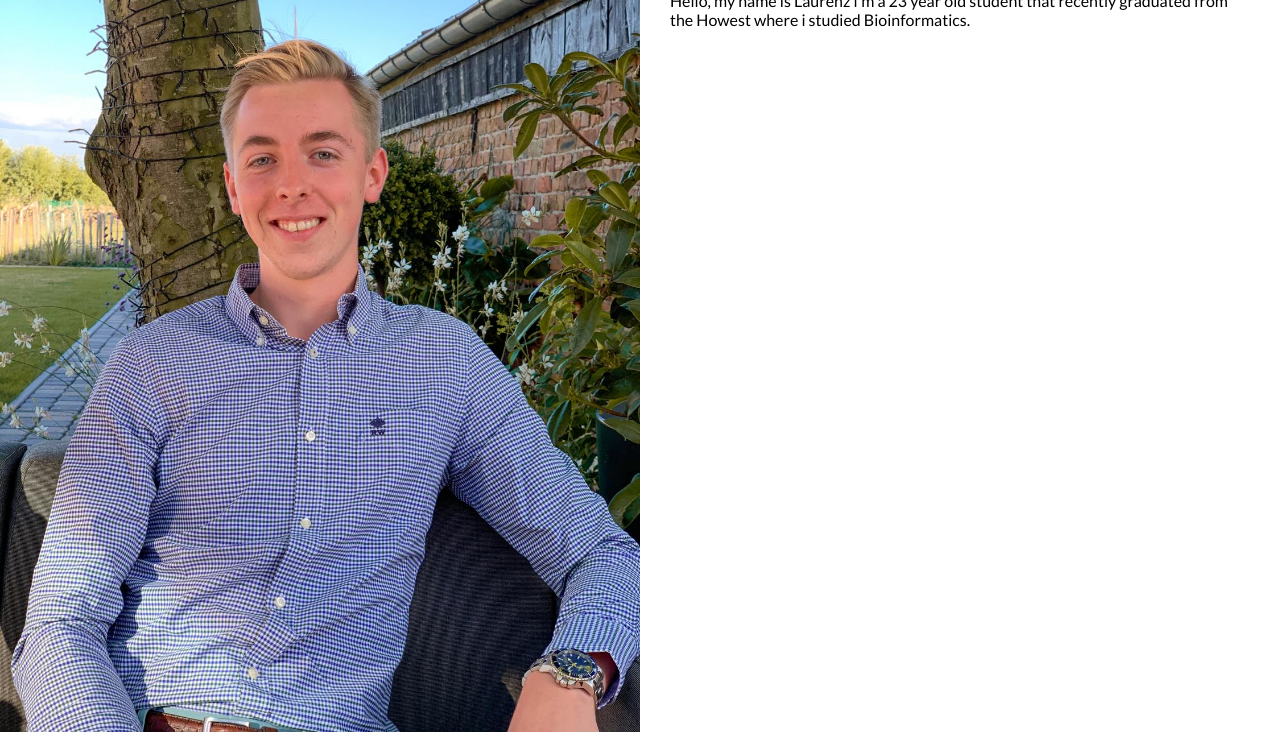
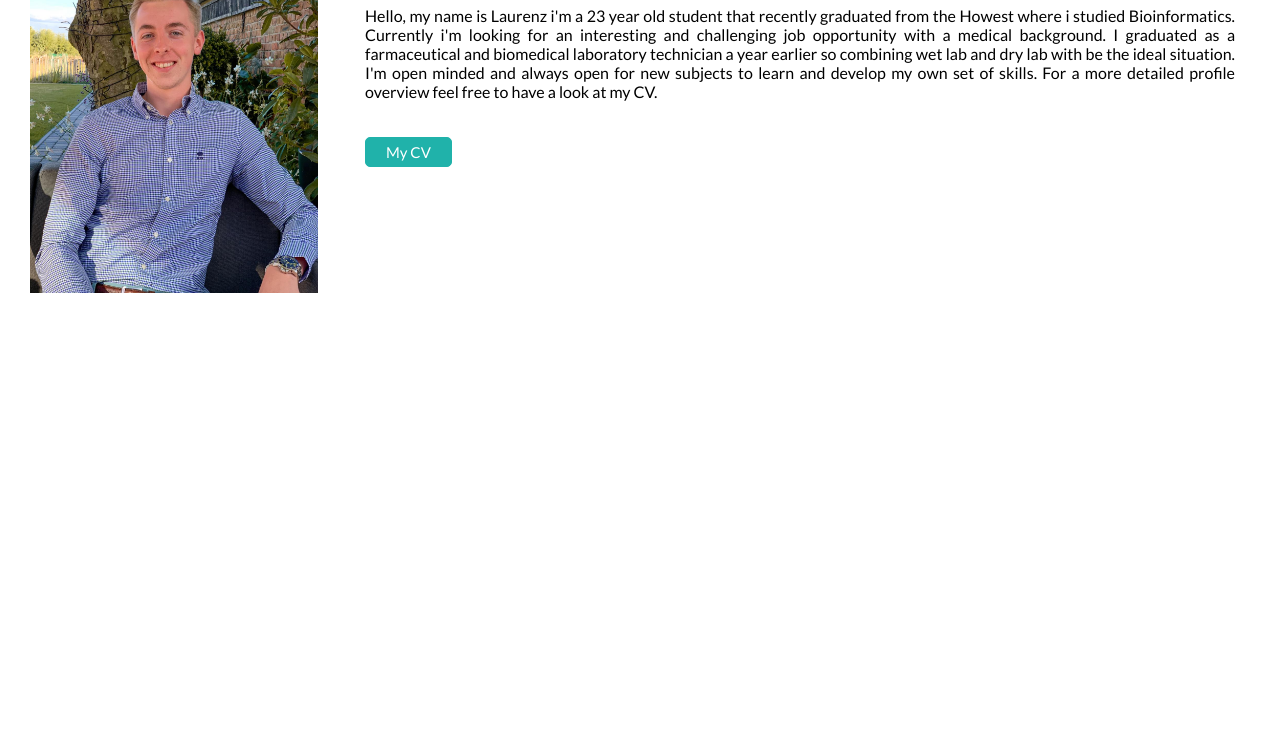
Before and after one commit to LaurenzQuintensBIT/LaurenzQuintensBIT.github.io, a plain HTML site: page about.html in a window 1280 px wide. Shown: the part 220-955 px from the top of the page. After the commit the page ends 800 px from the top, so only its background shows below. Drawn offline with Linux system fonts and the light colour scheme.

Commit message:
Some more changes

```diff
--- a/about.html
+++ b/about.html
@@ -33,7 +33,14 @@
                 </div>
                 <div class="profile-content-wrapper">
                     <h1> WHO AM I? </h1>
-                    <p> Hello, my name is Laurenz i'm a 23 year old student that recently graduated from the Howest where i studied Bioinformatics. </p>
+                    <p>
+                        Hello, my name is Laurenz i'm a 23 year old student that recently graduated from the Howest where i studied Bioinformatics.
+                        Currently i'm looking for an interesting and challenging job opportunity with a medical background.
+                        I graduated as a farmaceutical and biomedical laboratory technician a year earlier so combining wet lab and dry lab with be the ideal situation.
+                        I'm open minded and always open for new subjects to learn and develop my own set of skills.
+                        For a more detailed profile overview feel free to have a look at my CV.
+                    </p>
+                    <a href="extra/CV-QuintensLaurenz.pdf"> My CV </a>
                 </div>
             </div>
         </div>
--- a/styles.css
+++ b/styles.css
@@ -69,7 +69,7 @@ body {
 
 .portfolio-img-background {
     height: 350px;
-    width: 90%;
+    width: 100%;
     background-size: cover;
     background-position: center;
     background-repeat: no-repeat;
@@ -112,17 +112,38 @@ body {
 
 .two-column-wrapper {
     display: grid;
-    grid-template-columns: 1fr 1fr;
+    grid-template-columns: 0.5fr 1.5fr;
 }
 
 .profile-image-wrapper img {
-    width: 100%;
+    width: 90%;
+    padding: 30px;
 }
 
 .profile-content-wrapper {
-    padding: 30px;
+    padding: 45px;
+    text-align: justify;
 }
 
 .profile-content-wrapper h1 {
     color: lightseagreen;
 }
+
+.profile-content-wrapper a {
+    display: inline-block;
+    background: lightseagreen;
+    color: #ffff;
+    font-size: 15px;
+    font-weight: 500;
+    padding: 5px 20px;
+    margin-top: 20px;
+    border-radius: 5px;
+    border: 1px solid lightseagreen;
+    transition: all 0.3s ease;
+    text-decoration: none;
+}
+
+.profile-content-wrapper a:hover {
+    color: lightseagreen;
+    background: none;
+}
```
Also changed, not shown: 1 other file.
